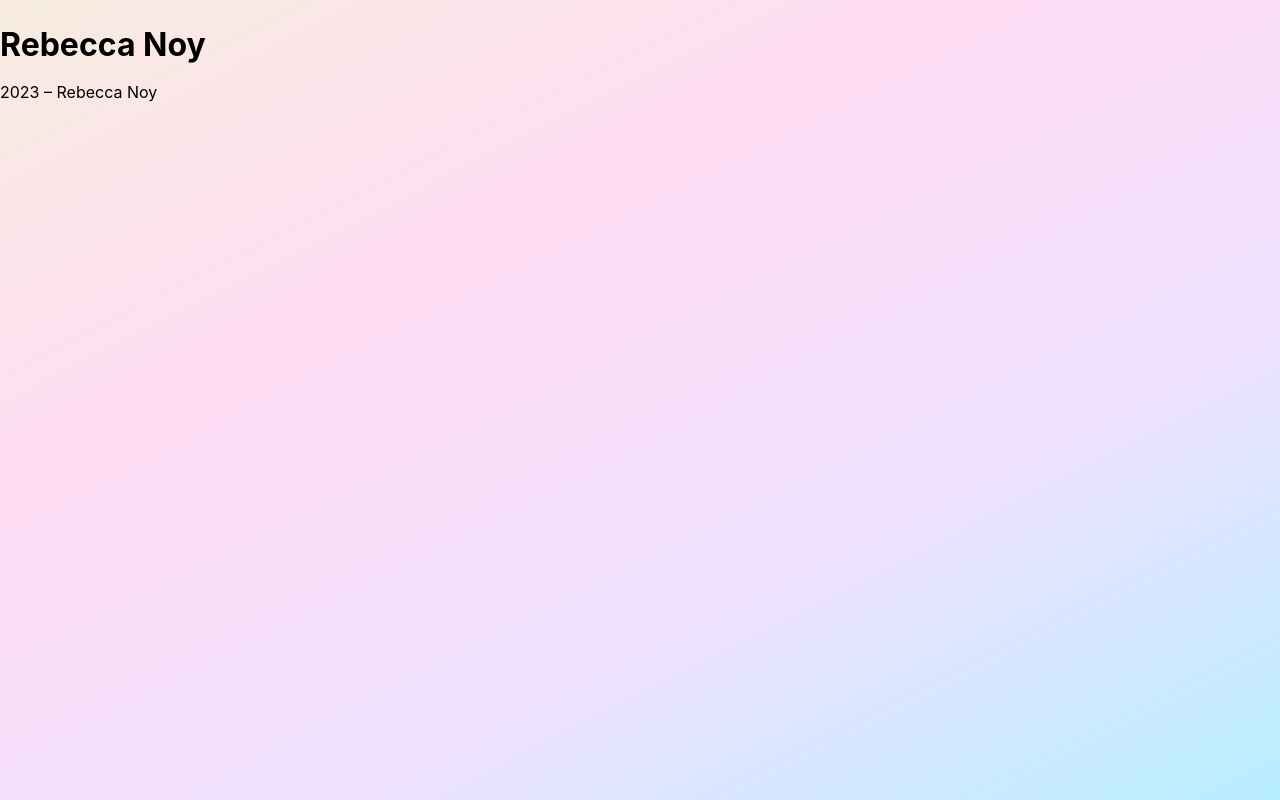
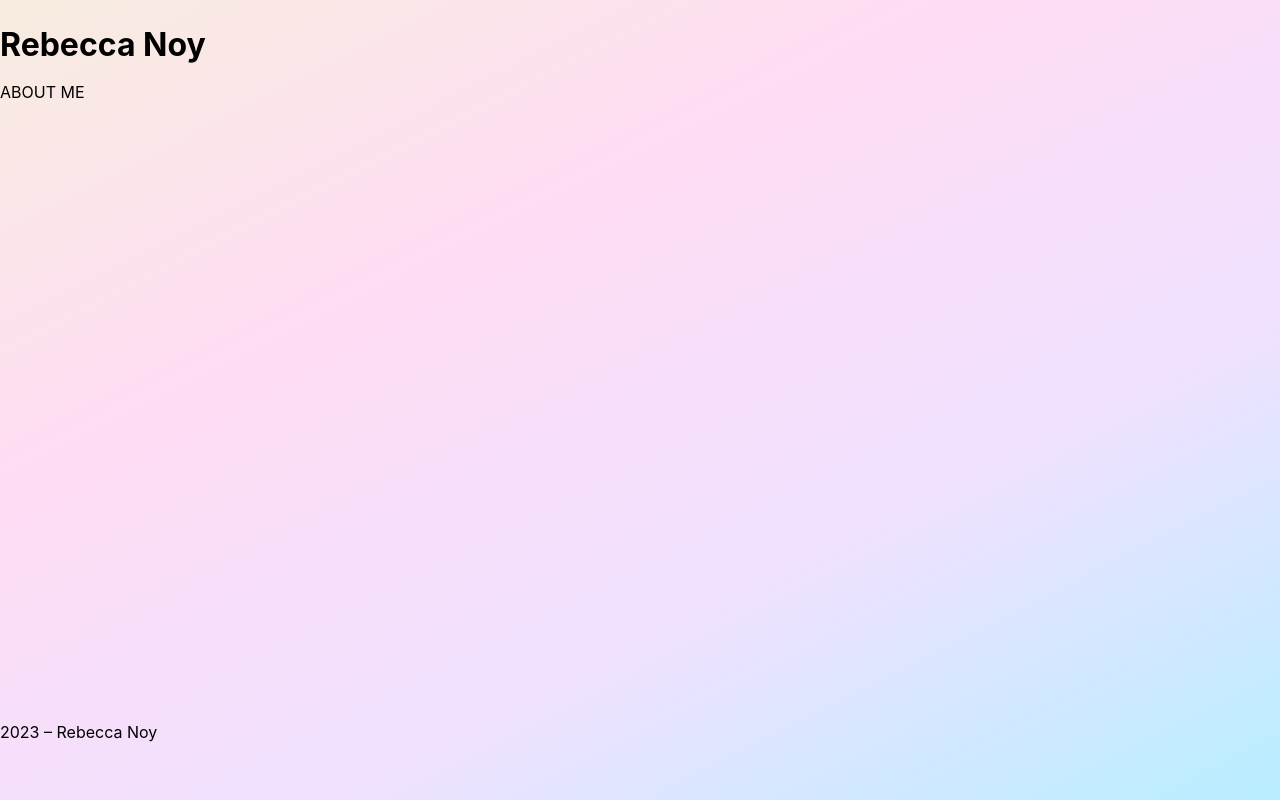
Before and after one commit to extra-jalapenos/individual-portfolio, a React (Vite) app: page /about-me in a window 1280 px wide. Built offline with nearby package versions, Linux system fonts and the light colour scheme.

Commit message:
added about-me

```diff
--- a/src/App.jsx
+++ b/src/App.jsx
@@ -5,6 +5,7 @@ import './App.css'
 import Header from './components/Header'
 import Home from './components/Home'
 import Imprint from './components/Imprint'
+import About from './components/About'
 import Footer from './components/Footer'
 
 function App() {
@@ -16,7 +17,7 @@ function App() {
       <Routes>
         <Route path="/" element={<Home />}/>
         <Route path="/imprint" element={<Imprint />} />
-        {/* <Route to="/about" element={}/> */}
+        <Route path="/about-me" element={<About />}/>
       </Routes>
       <Footer />
     </div>
--- /dev/null
+++ b/src/components/About.jsx
@@ -0,0 +1,7 @@
+export default function About () {
+  return (
+    <div>
+      ABOUT ME
+    </div>
+  )
+}
```
